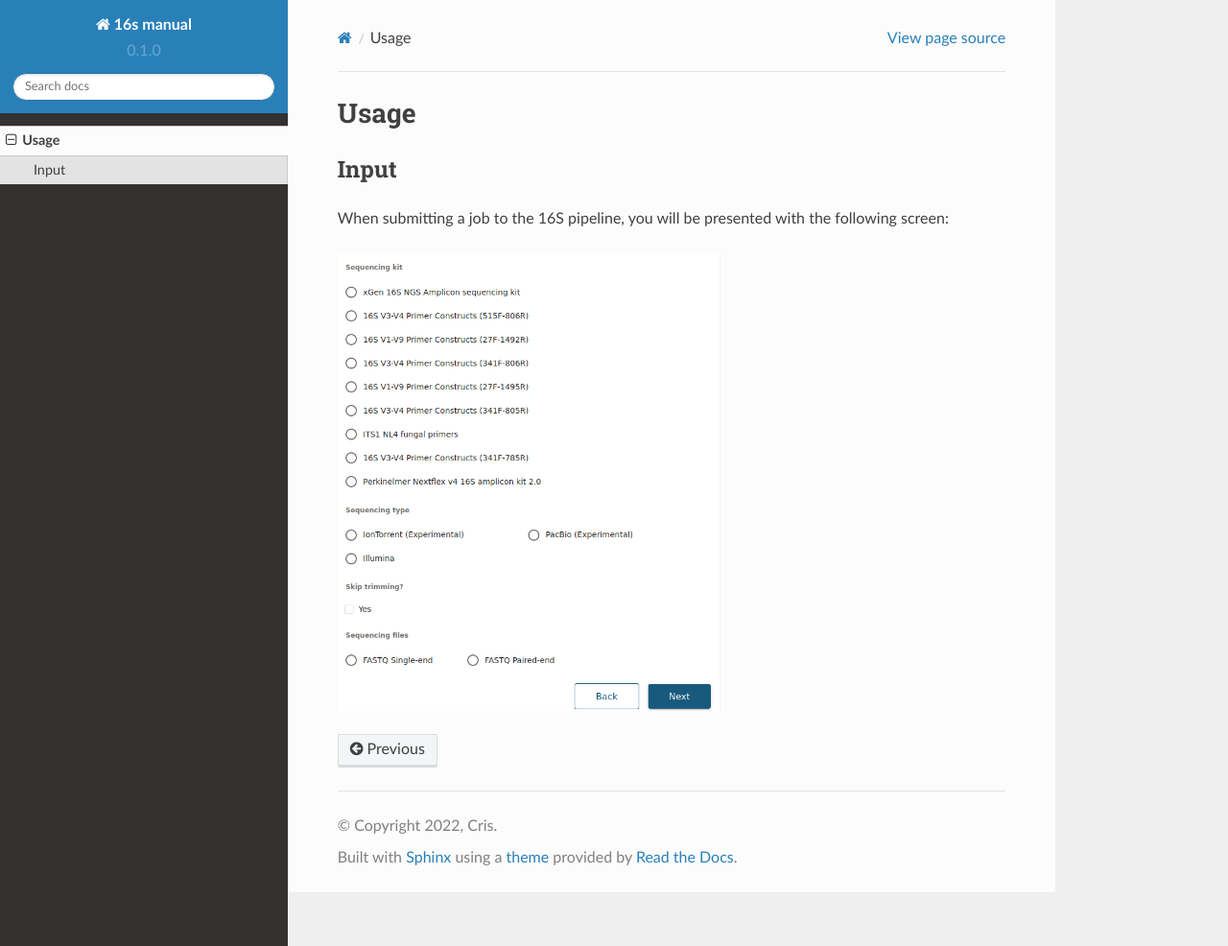
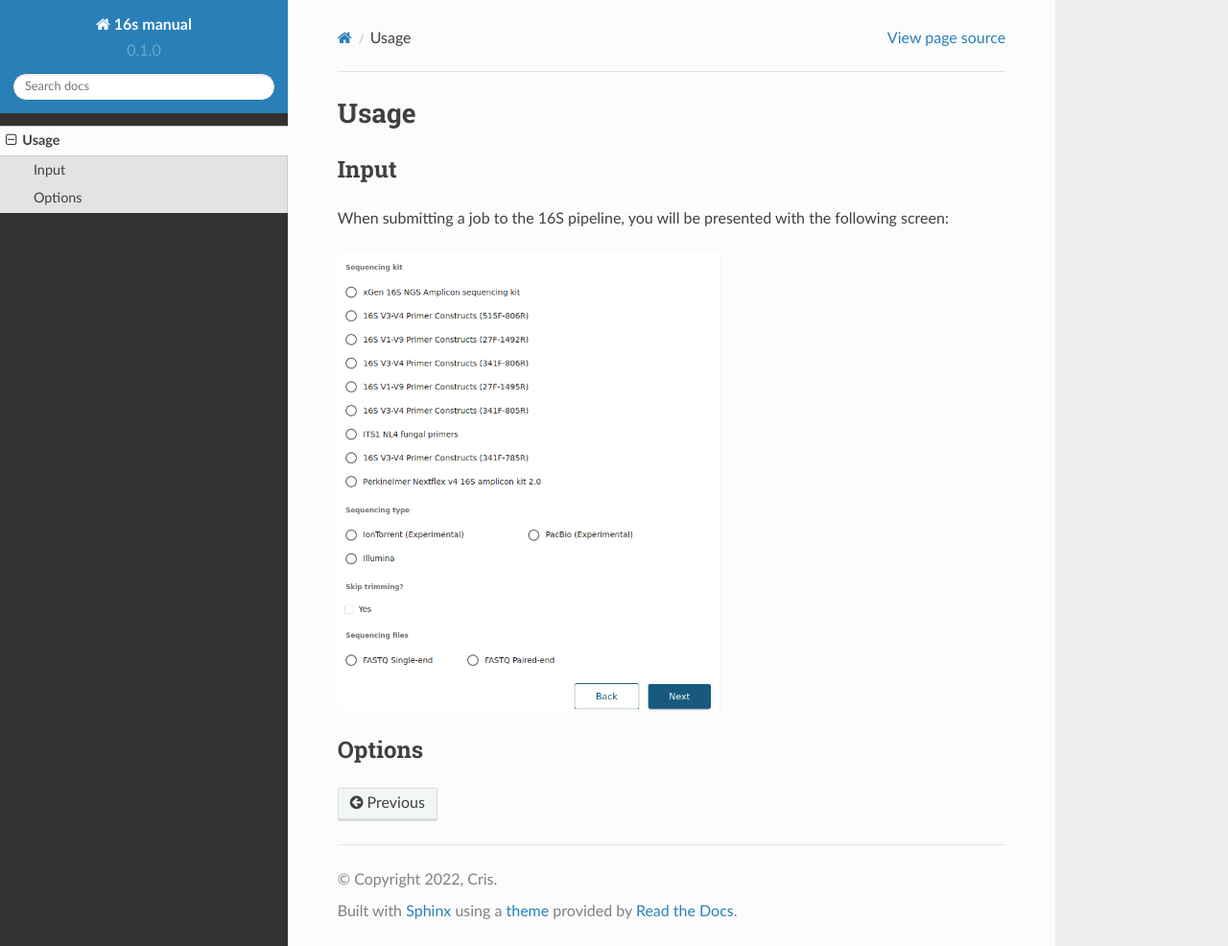
Before and after one commit to Flomics/16s-metagenomics-manual, a Sphinx documentation site: the page built from docs/source/usage.rst, in a window 1280 px wide and 986 px high. Shown: the whole window at 96% size. Built offline with Sphinx 7.4.7 and the Read the Docs theme 2.0.0, drawn with Linux system fonts in a browser that asks for light colours.

Commit message:
Update usage.rst

```diff
--- a/docs/source/usage.rst
+++ b/docs/source/usage.rst
@@ -11,3 +11,9 @@ When submitting a job to the 16S pipeline, you will be presented with the follow
 .. image:: images/launch_screen.png
   :width: 400
   :alt: Launch screen options from Stratus 16S pipeline
+
+
+.. _options:
+
+Options
+------------
```
